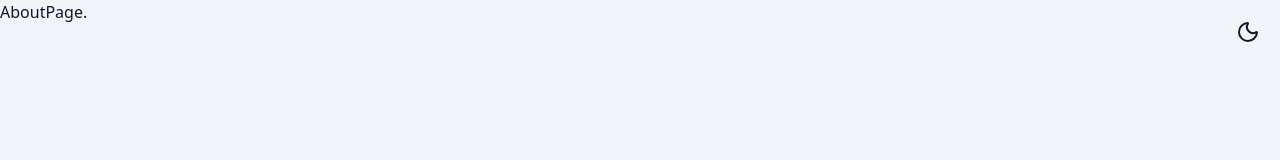
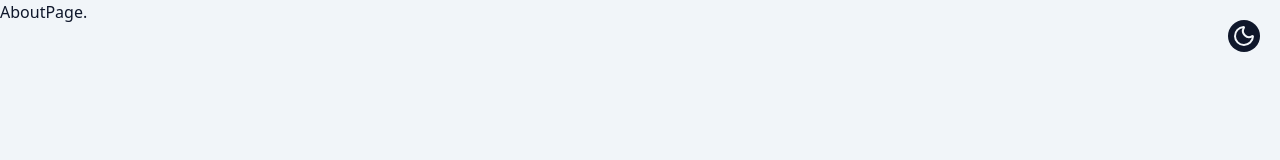
Before and after one commit to lucasmetron/blog, a Next.js app: page /about in a window 1280 px wide. Shown: the top 160 px of the page. Built offline with nearby package versions, Linux system fonts and the light colour scheme.

Commit message:
ajsutes cores

```diff
--- a/src/components/ButtonDarkMode/index.tsx
+++ b/src/components/ButtonDarkMode/index.tsx
@@ -36,13 +36,13 @@ const ButtonDarkMode = () => {
   return (
     <button
       title='Muda tema'
-      className='fixed right-5 top-5'
+      className='fixed right-5 top-5 z-1 bg-slate-900 dark:bg-slate-100 rounded-2xl p-1 '
       onClick={toogleDarkMode}
     >
       {isDark ? (
-        <Sun className='cursor-pointer' color='#f1f5f9' />
+        <Sun className='cursor-pointer text-slate-900' />
       ) : (
-        <Moon className='cursor-pointer' />
+        <Moon className='cursor-pointer text-slate-100' />
       )}
     </button>
   );
--- a/src/components/ContainerPosts/index.tsx
+++ b/src/components/ContainerPosts/index.tsx
@@ -12,7 +12,7 @@ const ContainerPosts = ({ children }: ContainerProps) => {
         'w-[80vw]',
         'max-[900px]:w-[90vw]',
         'pt-[3rem]',
-        'pb-[3rem]',
+        'pb-[1rem]',
         'flex',
         'flex-col',
         'gap-[1rem]',
```
